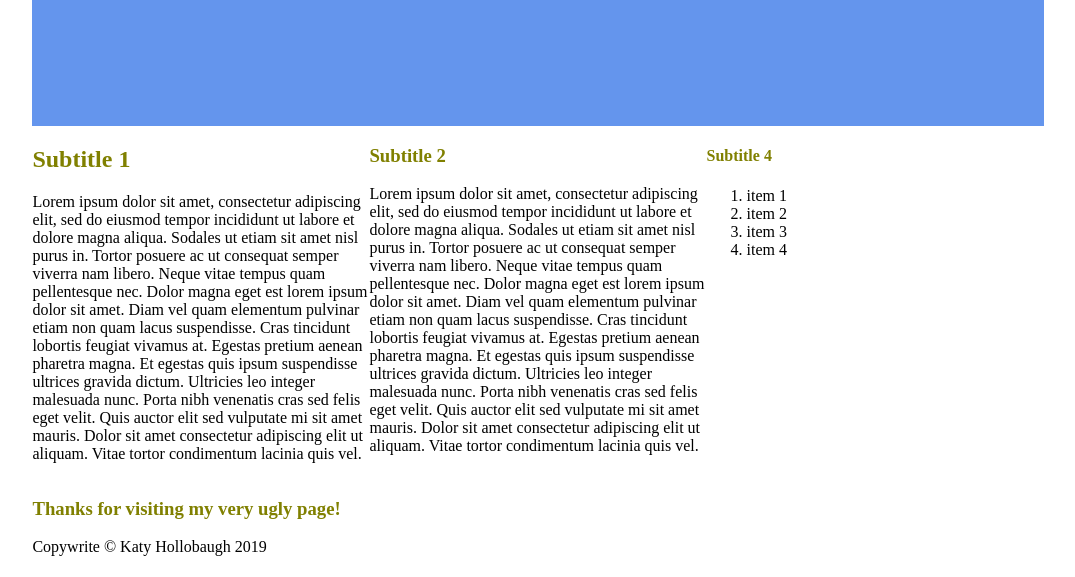
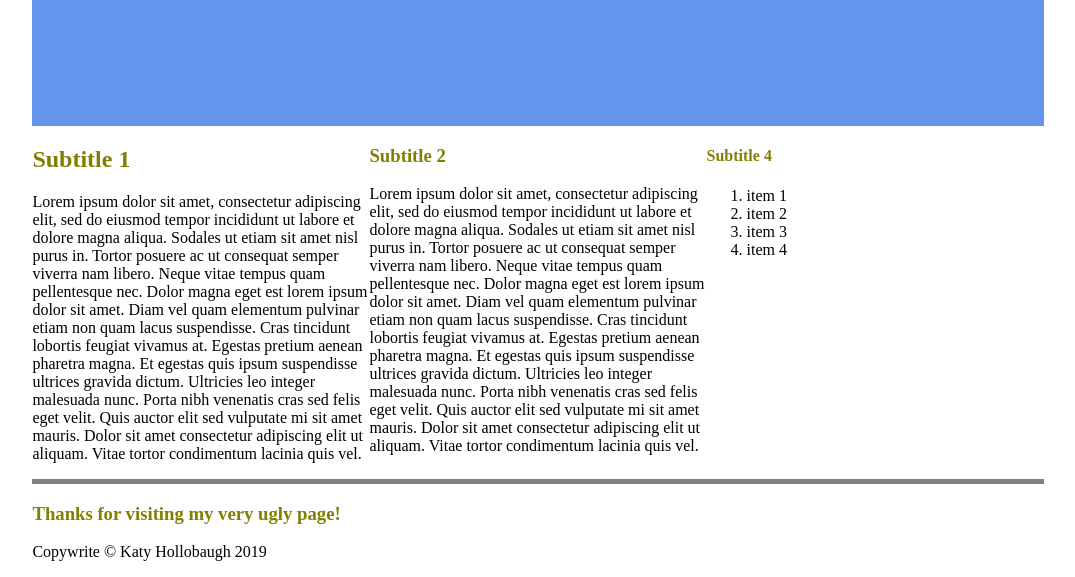
Before and after one commit to KHollobaugh/Sample-Project, a plain HTML site: page index.html in a window 1280 px wide. Shown: the part 282-859 px from the top of the page, without its empty margins (102-1177 px from the left). Drawn offline with Linux system fonts and the light colour scheme.

Commit message:
footer border

```diff
--- a/css/index.css
+++ b/css/index.css
@@ -28,3 +28,7 @@ h3 {
 h4 {
     color: olive;
 }
+
+.footer {
+    border-top: 5px solid gray;
+}
```
